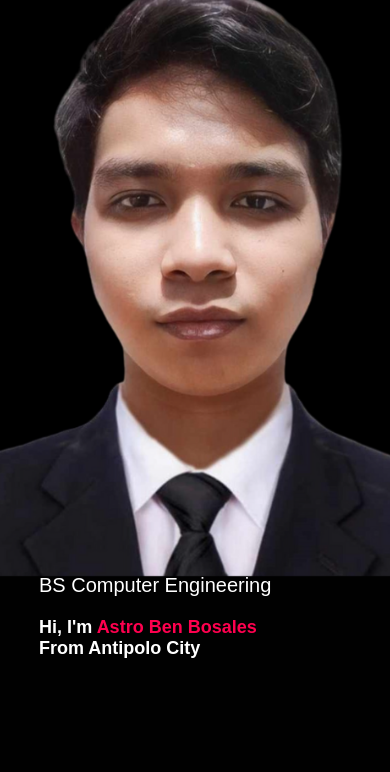
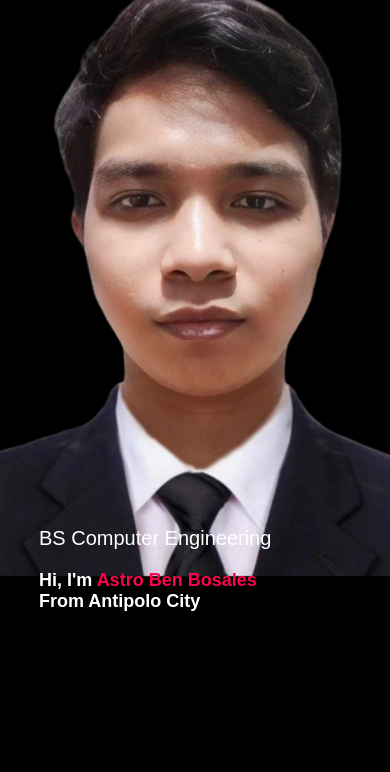
Before and after one commit to astrooooo27/portfolio, a plain HTML site: page index.html in a window 390 px wide. Shown: the part 72-844 px from the top of the page. Drawn offline with Linux system fonts and the light colour scheme.

Commit message:
Update style.css

```diff
--- a/style.css
+++ b/style.css
@@ -225,7 +225,7 @@ nav .fas{
         size: 100%;
     }
     .header-text{
-        margin-top: 185%;
+        margin-top: 170%;
         font-size: 20px;
     }
     .header-text h1{
```
